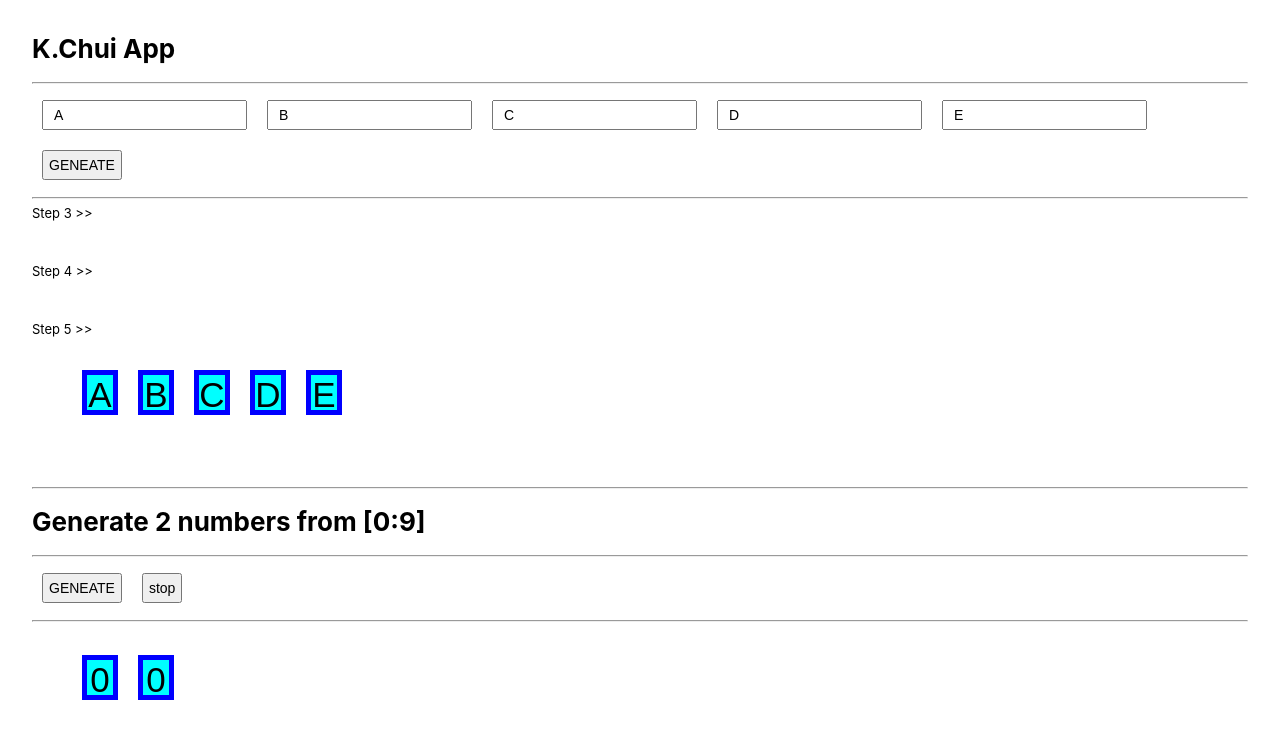
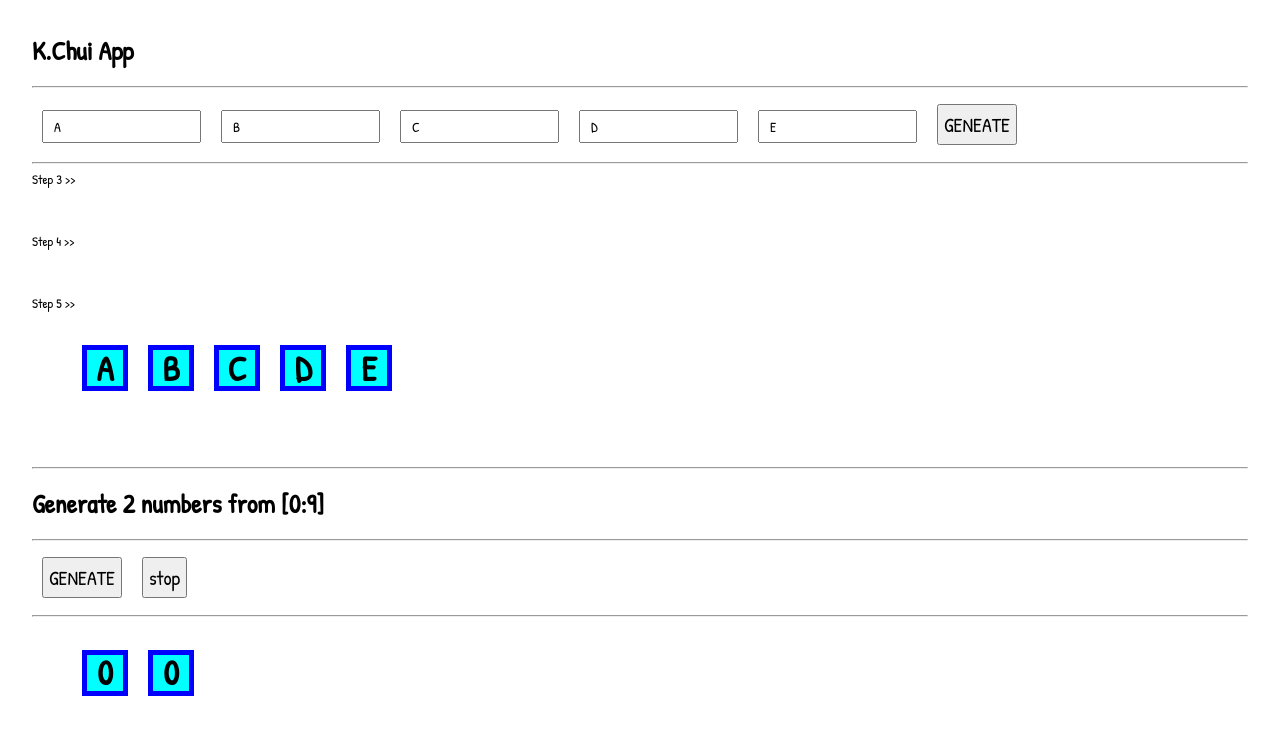
Before and after one commit to chutchaikp/bll, a React (Create React App) app: page / in a window 1280 px wide. Shown: the top 738 px of the page. Built offline with nearby package versions, Linux system fonts and the light colour scheme.

Commit message:
update styles

```diff
--- a/public/index.html
+++ b/public/index.html
@@ -23,6 +23,11 @@
       Learn how to configure a non-root public URL by running `npm run build`.
     -->
   <title>K Chui App</title>
+  <style>
+    html {
+      font-family: 'Patrick Hand', cursive;
+    }
+  </style>
 </head>
 
 <body>
--- a/src/App.css
+++ b/src/App.css
@@ -1,6 +1,9 @@
+@import url('https://fonts.googleapis.com/css2?family=Patrick+Hand&display=swap');
+
 .App {
   /* text-align: center; */
   padding: 1rem 2rem;
+  font-family: 'Patrick Hand', cursive;
   font-size: 13px;
 }
 
@@ -20,21 +23,29 @@ ul > li {
   display: flex;
   justify-content: center;
   align-items: center;
-  font-family: fantasy;
+  font-family: 'Patrick Hand', cursive;
+  font-weight: bold;
   font-size: 35px;
-  padding-top: 10px;
+  /* padding-top: 10px;
   padding-bottom: 5px;
   padding-left: 3px;
-  padding-right: 3px;
+  padding-right: 3px; */
+  padding: 0.5rem;
 }
 
 input {
   font-size: 14px;
   margin: 10px;
   padding: 5px 10px;
+  font-family: 'Patrick Hand', cursive;
 }
 input[type='submit'] {
   font-size: 14px !important;
   margin: 10px !important;
   padding: 5px 10px !important;
+  font-family: 'Patrick Hand', cursive;
 }
+button {
+  font-family: 'Patrick Hand', cursive;
+  font-size: 1.25rem !important;
+}
```
